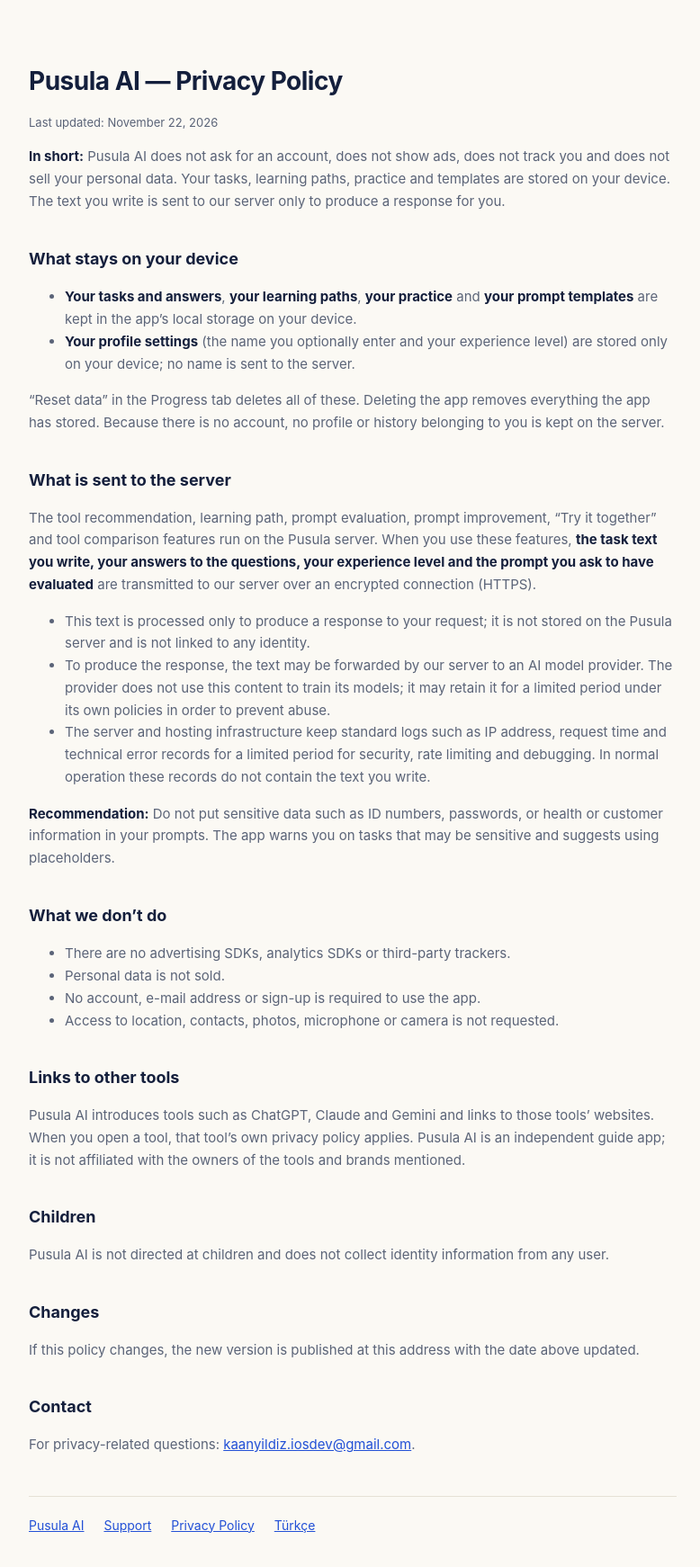
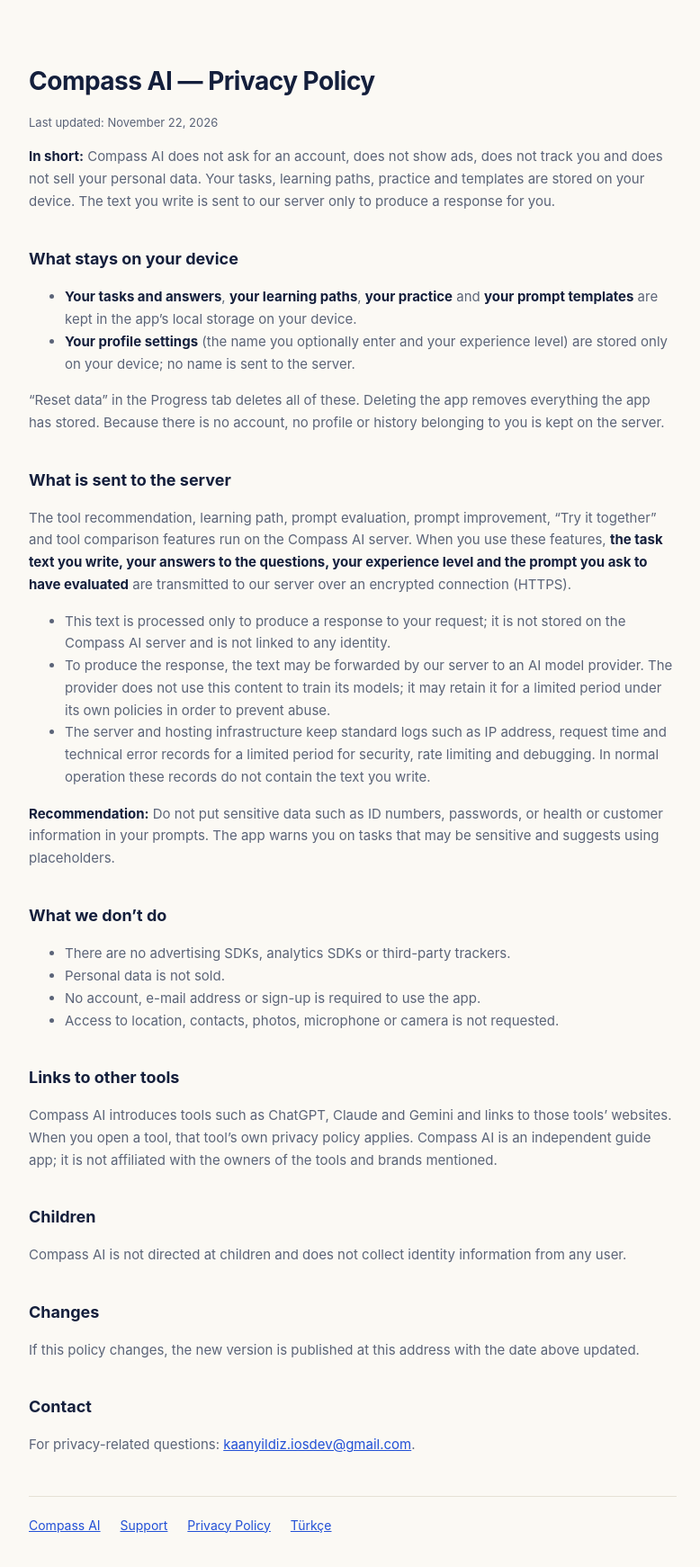
Before and after one commit to PrecisionApps/precisionapps.github.io, a plain HTML site: page Pusula/privacy-en.html in a window 1280 px wide. Shown: the whole page at 90% size, without its empty margins (248-1026 px from the left). Drawn offline with Linux system fonts and the light colour scheme.

Commit message:
Compass AI: English pages use the app's English name
Co-Authored-By: Claude Fable 5.2 <noreply@anthropic.com>

```diff
--- a/Pusula/privacy-en.html
+++ b/Pusula/privacy-en.html
@@ -3,7 +3,7 @@
 <head>
 <meta charset="UTF-8">
 <meta name="viewport" content="width=device-width, initial-scale=1.0">
-<title>Pusula AI — Privacy Policy</title>
+<title>Compass AI — Privacy Policy</title>
 <style>
   :root { color-scheme: light dark;
           --bg:#FBF9F4; --ink:#141F3C; --muted:#5B6478; --line:#E6E1D6; --accent:#2250D6; --soft:#EEF2FD; }
@@ -26,10 +26,10 @@
 </style>
 </head>
 <body>
-<h1>Pusula AI — Privacy Policy</h1>
+<h1>Compass AI — Privacy Policy</h1>
 <p class="updated">Last updated: November 22, 2026</p>
 
-<p><strong>In short:</strong> Pusula AI does not ask for an account, does not show ads, does not track you
+<p><strong>In short:</strong> Compass AI does not ask for an account, does not show ads, does not track you
 and does not sell your personal data. Your tasks, learning paths, practice and templates are stored on
 your device. The text you write is sent to our server only to produce a response for you.</p>
 
@@ -43,11 +43,11 @@ has stored. Because there is no account, no profile or history belonging to you
 
 <h2>What is sent to the server</h2>
 <p>The tool recommendation, learning path, prompt evaluation, prompt improvement, “Try it together” and
-tool comparison features run on the Pusula server. When you use these features, <strong>the task text you
+tool comparison features run on the Compass AI server. When you use these features, <strong>the task text you
 write, your answers to the questions, your experience level and the prompt you ask to have
 evaluated</strong> are transmitted to our server over an encrypted connection (HTTPS).</p>
 <ul>
-  <li>This text is processed only to produce a response to your request; it is not stored on the Pusula server and is not linked to any identity.</li>
+  <li>This text is processed only to produce a response to your request; it is not stored on the Compass AI server and is not linked to any identity.</li>
   <li>To produce the response, the text may be forwarded by our server to an AI model provider. The provider does not use this content to train its models; it may retain it for a limited period under its own policies in order to prevent abuse.</li>
   <li>The server and hosting infrastructure keep standard logs such as IP address, request time and technical error records for a limited period for security, rate limiting and debugging. In normal operation these records do not contain the text you write.</li>
 </ul>
@@ -64,12 +64,12 @@ using placeholders.</p>
 </ul>
 
 <h2>Links to other tools</h2>
-<p>Pusula AI introduces tools such as ChatGPT, Claude and Gemini and links to those tools’ websites.
-When you open a tool, that tool’s own privacy policy applies. Pusula AI is an independent guide app;
+<p>Compass AI introduces tools such as ChatGPT, Claude and Gemini and links to those tools’ websites.
+When you open a tool, that tool’s own privacy policy applies. Compass AI is an independent guide app;
 it is not affiliated with the owners of the tools and brands mentioned.</p>
 
 <h2>Children</h2>
-<p>Pusula AI is not directed at children and does not collect identity information from any user.</p>
+<p>Compass AI is not directed at children and does not collect identity information from any user.</p>
 
 <h2>Changes</h2>
 <p>If this policy changes, the new version is published at this address with the date above updated.</p>
@@ -77,7 +77,7 @@ it is not affiliated with the owners of the tools and brands mentioned.</p>
 <h2>Contact</h2>
 <p>For privacy-related questions: <a href="mailto:kaanyildiz.iosdev@gmail.com">kaanyildiz.iosdev@gmail.com</a>.</p>
 <nav>
-  <a href="/Pusula/index-en.html">Pusula AI</a>
+  <a href="/Pusula/index-en.html">Compass AI</a>
   <a href="/Pusula/support-en.html">Support</a>
   <a href="/Pusula/privacy-en.html">Privacy Policy</a>
   <a href="/Pusula/privacy.html">Türkçe</a>
```
Also changed, not shown: Pusula/index-en.html (+6 -6 lines), Pusula/support-en.html (+6 -6 lines).
